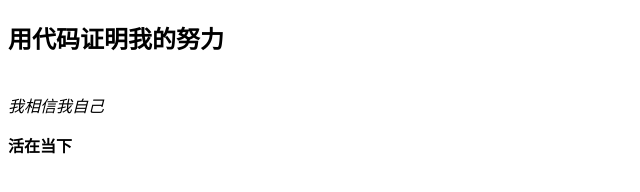
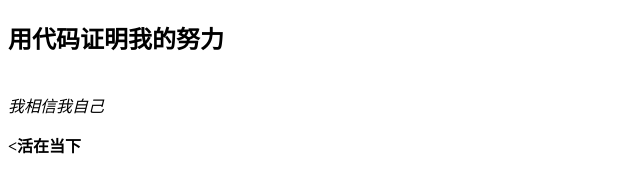
Before and after one commit to kuntuyang84-ux/kuntuback, a plain HTML site: page index.html in a window 1280 px wide. Shown: the full height of the page, 0-640 px from the left. Drawn offline with Linux system fonts and the light colour scheme.

Commit message:
Update index.html

```diff
--- a/index.html
+++ b/index.html
@@ -1,11 +1,10 @@
 <!DOCTYPE html>
 <html lang="zh-CN">
-<html>
 <head>
           <meta charset="UTF-8">
 <title>我回来了！</title>
 </head>
 <body>
-<h2>用代码证明我的努力</h2><br /><i>我相信我自己</i><strong><p>活在当下</p></strong>
+<h2>用代码证明我的努力</h2><br /><i>我相信我自己</i><p><strong> <活在当下</strong></p>
 </body>
 </html>
```
